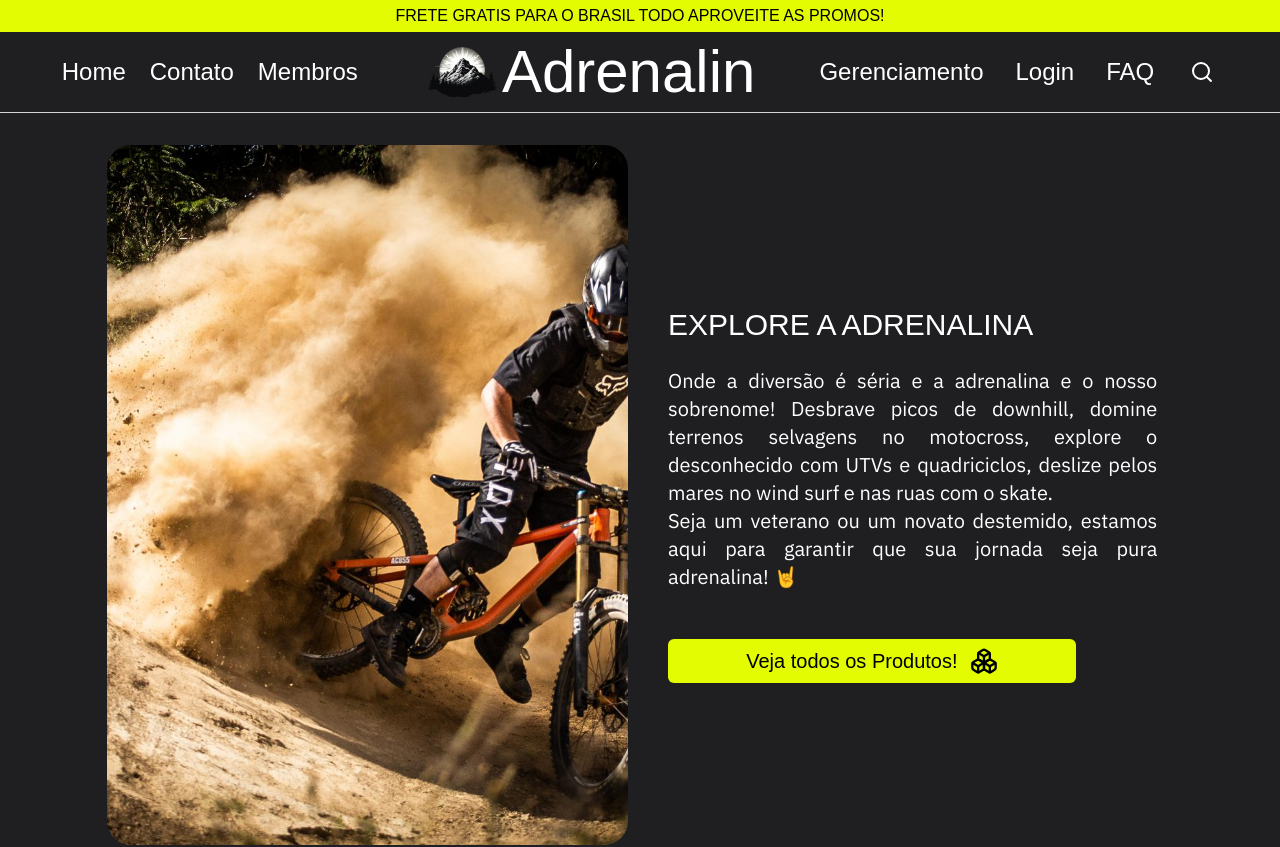
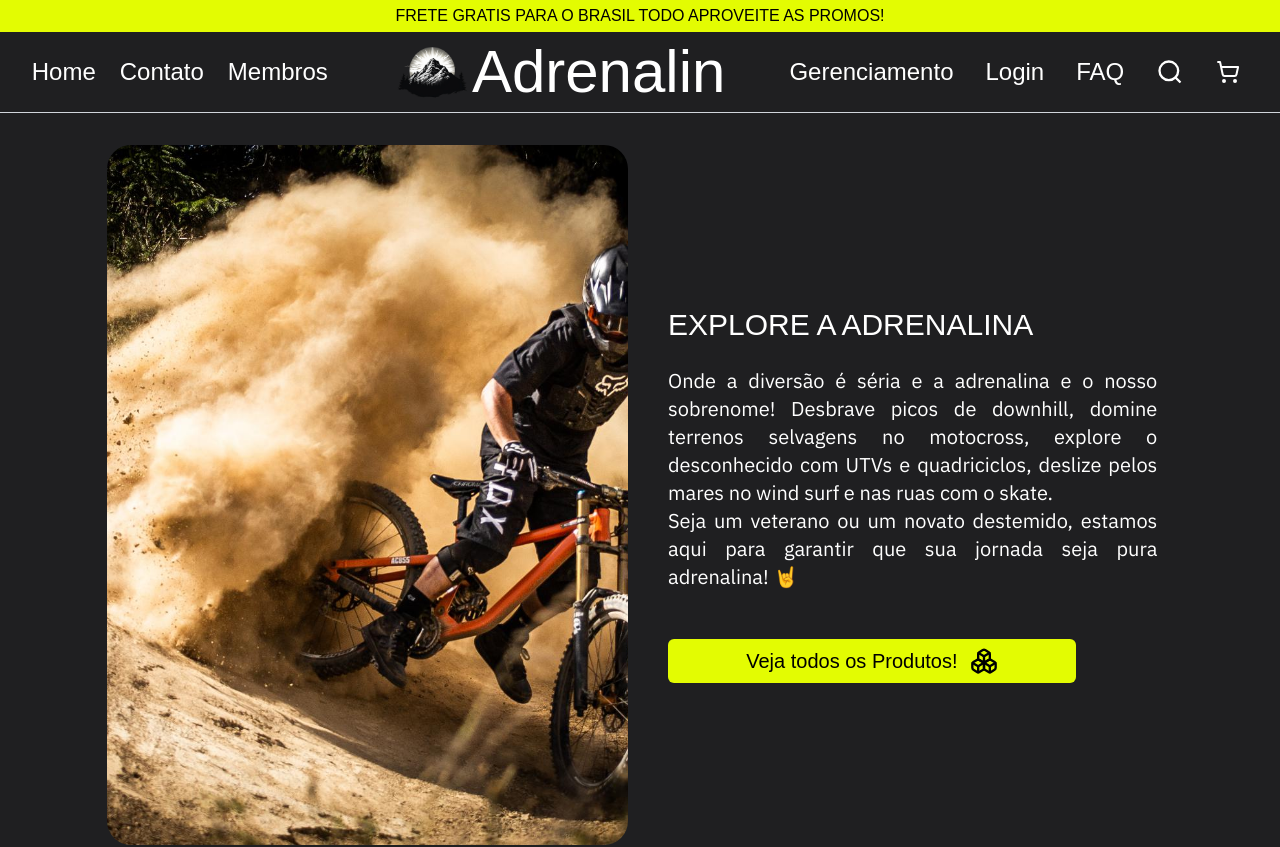
Before and after one commit to Daniel-Thielmann/Adrenalin-Ecommerce, a Next.js app: page / in a window 1280 px wide. Shown: the top 847 px of the page. Built offline with nearby package versions, Linux system fonts and the light colour scheme; a web font is replaced by a local one.

Commit message:
footer fix, ainda falta responsividade dela

```diff
--- a/components/header/index.tsx
+++ b/components/header/index.tsx
@@ -1,5 +1,5 @@
 'use client'
-import { Menu, X } from "lucide-react"
+import { Menu, X, ShoppingCart } from "lucide-react"
 import { useState } from "react"
 import Link from "next/link"
 import Image from "next/image"
@@ -50,7 +50,6 @@ export default function Header() {
             <div className="flex sm:flex-col md:flex-row items-center justify-center gap-8">
 
                 {/* parte esquerda da header */}
-                {/* flex wrap para quebrar as linhas automaticamente */}
                 <nav className="hidden sm:flex">
                     <div className="flex flex-wrap gap-6">
                         {esqlinks.map((link, index) =>
@@ -130,14 +129,18 @@ export default function Header() {
                             {isSearchOpen ?
                                 <X
                                     onClick={toggleSearch}
-                                    className="w-8 h-8 text-white cursor-pointer hover:bg-white/20 transition-all duration-200 p-1 rounded-xl"
+                                    className="w-7 h-7 text-white cursor-pointer hover:bg-white/20 transition-all duration-200 rounded-xl"
                                 />
                                 :
                                 <SearchIcon
                                     onClick={toggleSearch}
-                                    className="w-8 h-8 text-white cursor-pointer hover:bg-white/20 transition-all duration-200 p-1 rounded-xl"
+                                    className="w-7 h-7 text-white cursor-pointer hover:bg-white/20 transition-all duration-200 rounded-xl"
                                 />
                             }
+                        </button>
+
+                        <button className="w-8 h-8 text-white cursor-pointer hover:bg-white/20 transition-all duration-200 rounded-xl">
+                            <ShoppingCart />
                         </button>
                     </div>
                 </nav>
--- a/components/search/index.tsx
+++ b/components/search/index.tsx
@@ -1,18 +1,18 @@
-import {Search as SearchIcon} from "lucide-react";
+import { Search as SearchIcon } from "lucide-react";
 
-export default function Search(){
-    return(
+export default function Search() {
+    return (
         <form className="flex basis-full" autoComplete="off">
-            <div className="flex w-full flex-col items-center gap-6 my-10">
+            <div className="flex w-full flex-col items-center my-8">
                 <div className="relative flex w-full items-center">
-                        <SearchIcon className="w-7 h-7 absolute text-white/50 left-4"/>
-                        <input
+                    <SearchIcon className="w-7 h-7 absolute text-white/50 left-4" />
+                    <input
                         id="search"
                         name="search"
                         type="text"
-                        className="w-full rounded-xl px-16 py-6 text-white bg-zinc-900 hover:bg-zinc-800 caret-white transition-all duration-300"
+                        className="rounded-xl w-4/5 px-16 py-5 text-white bg-zinc-900 hover:bg-zinc-800 caret-white transition-all duration-300"
                         placeholder="Busque Algo!"
-                        />
+                    />
                 </div>
             </div>
         </form>
```
